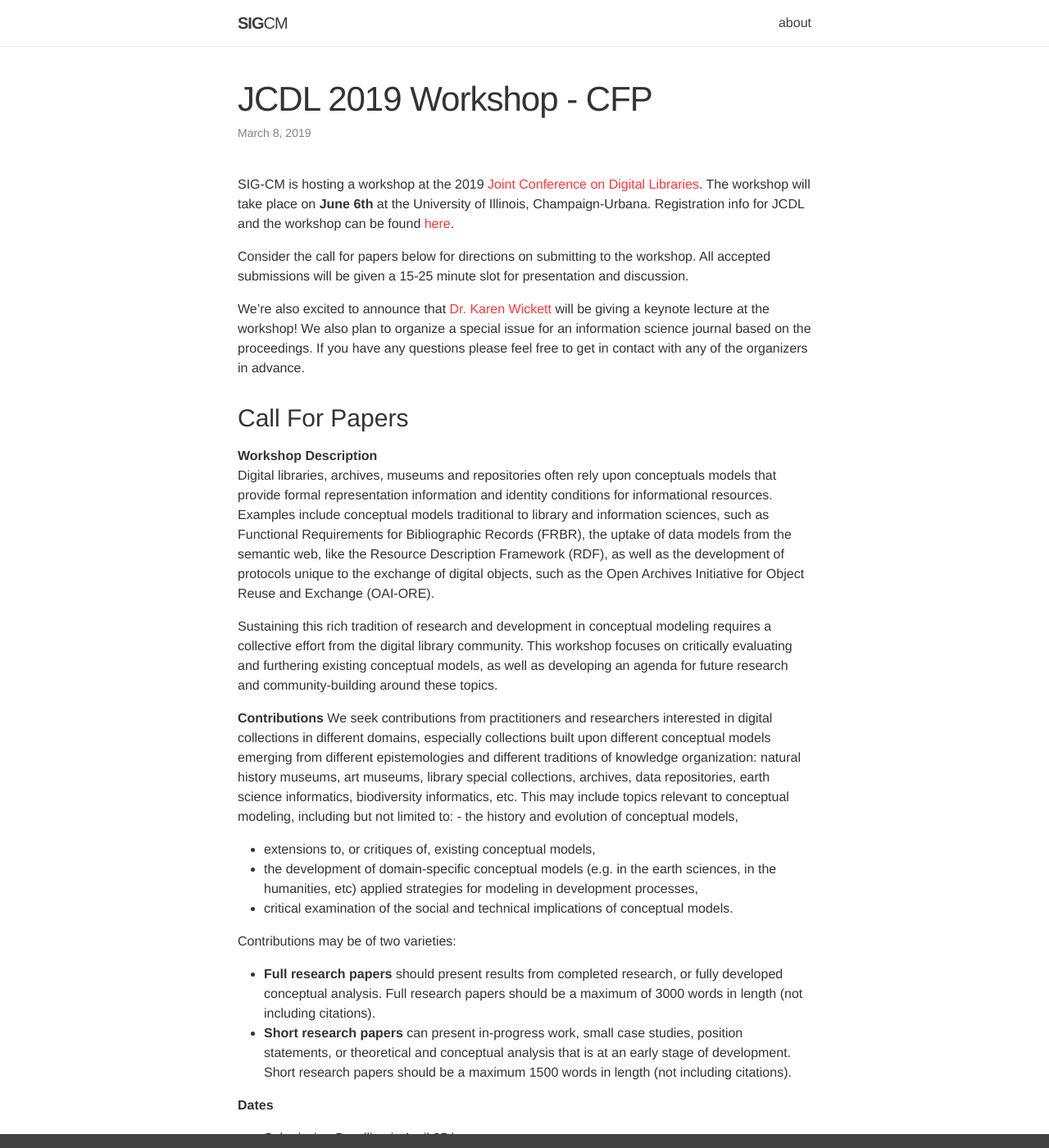
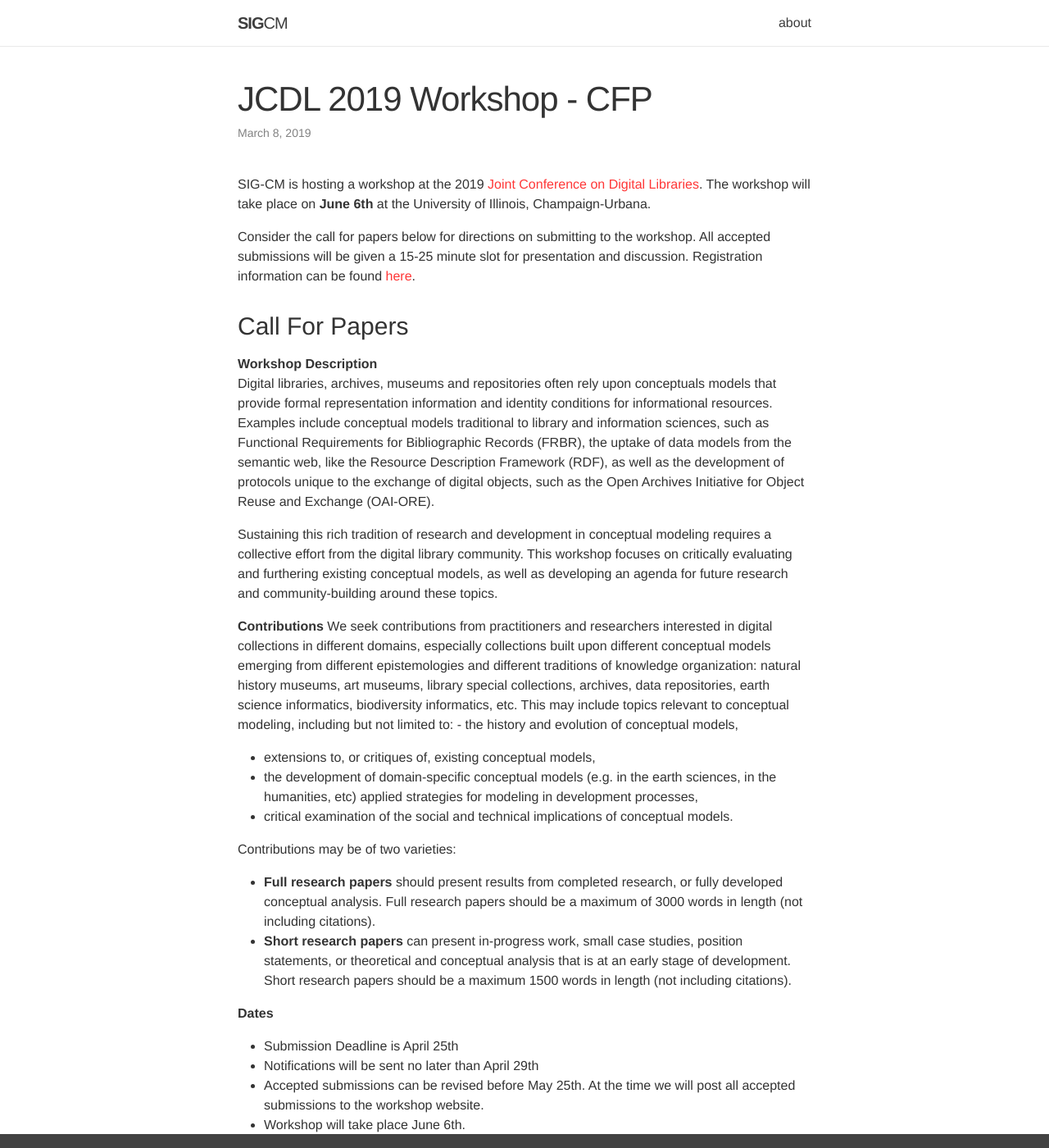
Before and after one commit to sig-cm/sig-cm.github.io, a Jekyll site: the page built from _news/JCDL-CFP.md, in a window 1280 px wide and 1400 px high. Shown: the whole window at 82% size. Built offline with Jekyll 4.4.1, drawn with Linux system fonts in a browser that asks for light colours; nearby versions of some CDN libraries; some of the changed text lies outside the part shown.

Commit message:
Update JCDL-CFP.md

```diff
--- a/_news/JCDL-CFP.md
+++ b/_news/JCDL-CFP.md
@@ -5,12 +5,9 @@ date: 2019-03-08 16:11:00-0400
 inline: false
 ---
 
-SIG-CM is hosting a workshop at the 2019 [Joint Conference on Digital Libraries](https://2019.jcdl.org/). The workshop will take place on **June 6th** at the University of Illinois, Champaign-Urbana. Registration info for JCDL and the workshop can be found [here](https://2019.jcdl.org/registration/).
+SIG-CM is hosting a workshop at the 2019 [Joint Conference on Digital Libraries](https://2019.jcdl.org/). The workshop will take place on **June 6th** at the University of Illinois, Champaign-Urbana.
 
-Consider the call for papers below for directions on submitting to the workshop. All accepted submissions will be given a 15-25 minute slot for presentation and discussion.
-
-We're also excited to announce that [Dr. Karen Wickett](https://ischool.illinois.edu/people/karen-wickett) will be giving a keynote lecture at the workshop! We also plan to organize a special issue for an information science journal based on the proceedings. If you have any questions please feel free to get in contact with any of the organizers in advance.
-<br>
+Consider the call for papers below for directions on submitting to the workshop. All accepted submissions will be given a 15-25 minute slot for presentation and discussion. Registration information can be found [here](https://2019.jcdl.org/registration/).
 
 ### Call For Papers
 
@@ -41,6 +38,9 @@ Please submit a PDF, DOC, or TXT document to nmweber@uw.edu by April 25th. You m
 
 All Submissions will be reviewed by the organizing committee.
 
+We're also excited to announce that [Dr. Karen Wickett](https://ischool.illinois.edu/people/karen-wickett) will be giving a keynote lecture at the workshop! We plan to organize a special issue for an information science journal based on the proceedings. If you have any questions please feel free to get in contact with any of the organizers in advance.
+<br>
+
 **Organizing Committee**
 - Katrina Fenlon (kfenlon@umd.edu) University of Maryland
 - Peter Organisciak (peter.organisciak@du.edu) University of Denver
```
